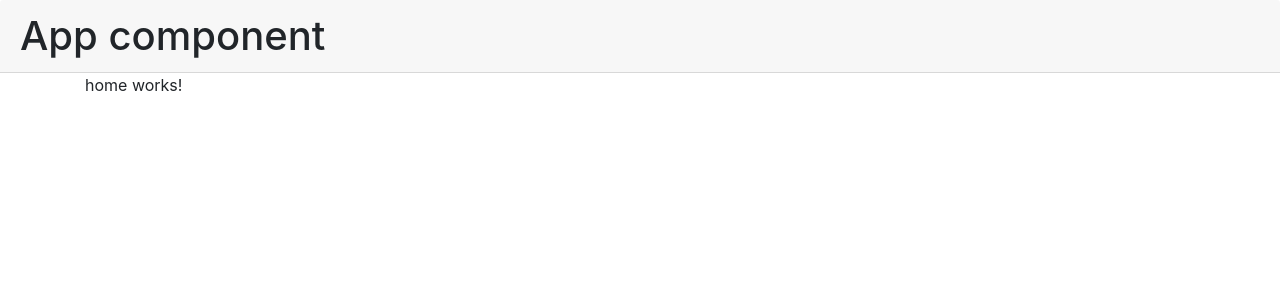
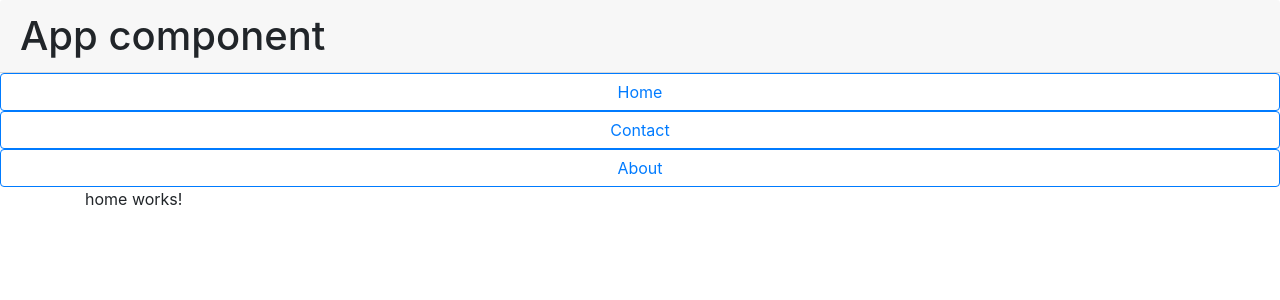
Before and after one commit to agarcia-taxsat/repasoAngular, an Angular app: page /home in a window 1280 px wide. Shown: the top 300 px of the page. Built offline with nearby package versions, Linux system fonts and the light colour scheme.

Commit message:
if you want to do routerLik with a lot of buttons you must see this

```diff
--- a/src/app/app.component.html
+++ b/src/app/app.component.html
@@ -1,3 +1,6 @@
 <h1 class="card-header"> App component </h1>
 
+<app-menu>
+
+</app-menu>
 <router-outlet></router-outlet>
--- a/src/app/app.module.ts
+++ b/src/app/app.module.ts
@@ -6,13 +6,15 @@ import { AboutComponent } from './pages/about/about.component';
 import { ContactComponent } from './pages/contact/contact.component';
 import { HomeComponent } from './pages/home/home.component';
 import {AppRoutingModule} from './app-routing.module';
+import { MenuComponent } from './components/menu/menu.component';
 
 @NgModule({
   declarations: [
     AppComponent,
     AboutComponent,
     ContactComponent,
-    HomeComponent
+    HomeComponent,
+    MenuComponent
   ],
   imports: [
     BrowserModule,
--- /dev/null
+++ b/src/app/components/menu/menu.component.html
@@ -0,0 +1,5 @@
+<ul class="list-group">
+  <a [routerLink]="ruta.path" class="btn btn-outline-primary" *ngFor="let ruta of rutas">
+    {{ruta.name}}
+  </a>
+</ul>
--- /dev/null
+++ b/src/app/components/menu/menu.component.ts
@@ -0,0 +1,33 @@
+import { Component, OnInit } from '@angular/core';
+
+
+
+
+
+
+@Component({
+  selector: 'app-menu',
+  templateUrl: './menu.component.html',
+  styleUrls: ['./menu.component.sass']
+})
+export class MenuComponent implements OnInit {
+  rutas: any = [
+    {
+      name: 'Home',
+      path: '/home'
+    },
+    {
+      name: 'Contact',
+      path: '/contact'
+    },
+    {
+      name: 'About',
+      path: '/about'
+    },
+  ];
+  constructor() { }
+
+  ngOnInit(): void {
+  }
+
+}
```
Also changed, not shown: src/app/components/menu/menu.component.sass (added), 1 other file (tests, documents, lock files or other folders).
